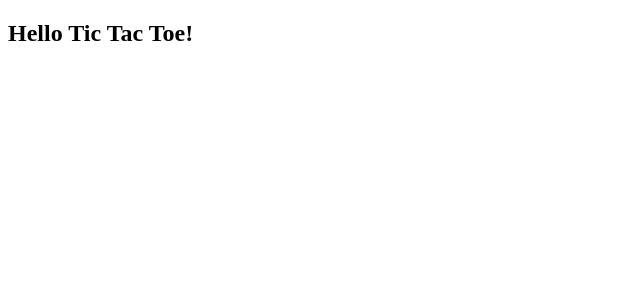
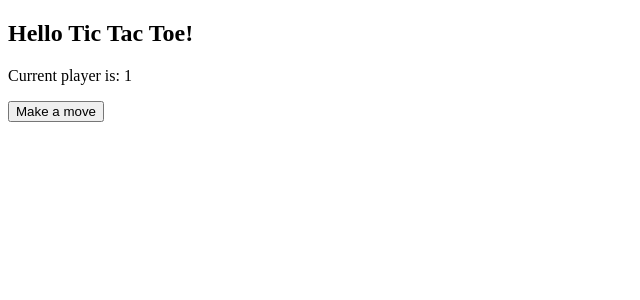
Before and after one commit to JMD1986/tictactoereact, a React app: page / in a window 1280 px wide. Shown: the top 300 px of the page, without its empty margins (0-640 px from the left). Built offline with nearby package versions, Linux system fonts and the light colour scheme.

Commit message:
updated views/app.js

```diff
--- a/src/views/App.jsx
+++ b/src/views/App.jsx
@@ -1,9 +1,52 @@
+// src/views/App.jsx
+
 import React from 'react';
+import PropTypes from 'prop-types';
+import { connect } from 'react-redux';
 
-const App = () => {
+import { gameOperations } from '../state/ducks/game';
+
+const App = ({ player, playTurn }) => {
+  const handleClick = () => {
+    playTurn(player, 0, 1);
+  };
+
   return (
+    <div>
       <h2>Hello Tic Tac Toe!</h2>
+      <p>
+        Current player is: {player}
+      </p>
+      <p>
+        <button onClick={handleClick}>Make a move</button>
+      </p>
+    </div>
   );
 };
 
-export default App;
+const { number, func } = PropTypes;
+
+App.propTypes = {
+  player: number.isRequired,
+  playTurn: func.isRequired
+};
+
+// the state here is the state that is in the store
+// we will use the gameState, which we exported from our
+// game duck's index.js file to map to properties in this component
+const mapStateToProps = (state) => {
+  const { gameState } = state;
+
+  return {
+    player: gameState.player,
+    winner: gameState.winner
+  }
+};
+
+// we also add operations to this component's props so we can call it
+// in the click event
+const mapDispatchToProps = {
+  playTurn: gameOperations.playTurn
+};
+
+export default connect(mapStateToProps, mapDispatchToProps)(App);
```
